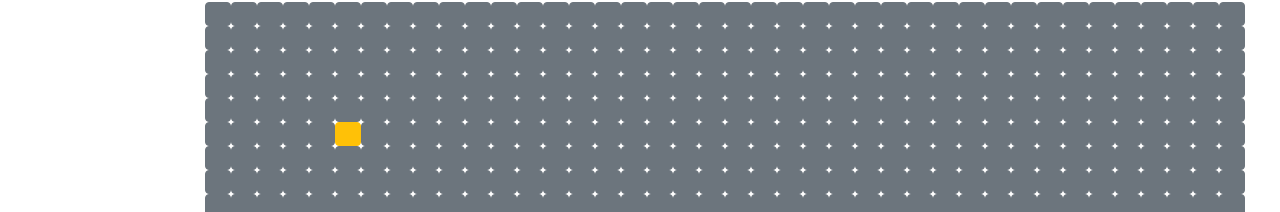
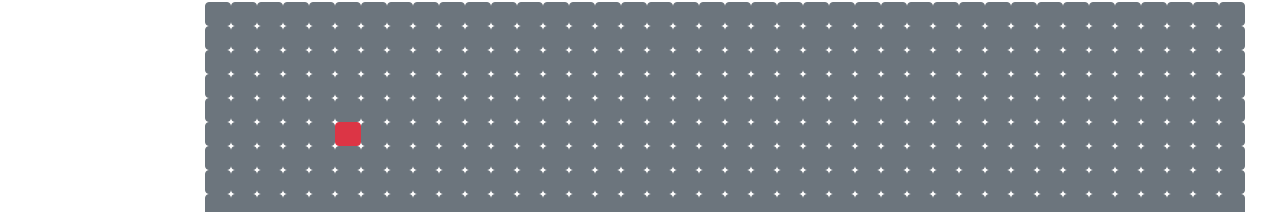
Before and after one commit to sebasgamboa27/PathFinding-Visualizer-Angular, an Angular app in the folder PathFinder/: page / in a window 1280 px wide. Shown: the part 158-370 px from the top of the page. Built offline with nearby package versions, Linux system fonts and the light colour scheme.

Commit message:
animations added

```diff
--- a/PathFinder/src/app/node/node.component.css
+++ b/PathFinder/src/app/node/node.component.css
@@ -1 +1,62 @@
 button { width: 100%; height: 100%; font-size: 5em !important; }
+
+.node-visited {
+  animation-name: visitedAnimation;
+  animation-duration: 1.5s;
+  animation-timing-function: ease-out;
+  animation-delay: 0;
+  animation-direction: alternate;
+  animation-iteration-count: 1;
+  animation-fill-mode: forwards;
+  animation-play-state: running;
+}
+
+@keyframes visitedAnimation {
+  0% {
+    transform: scale(0.3);
+    background-color: rgba(0, 0, 66, 0.75);
+    border-radius: 100%;
+  }
+
+  50% {
+    background-color: rgba(17, 104, 217, 0.75);
+  }
+
+  75% {
+    transform: scale(1.2);
+    background-color: rgba(0, 217, 159, 0.75);
+  }
+
+  100% {
+    transform: scale(1);
+    background-color: rgba(0, 190, 218, 0.75);
+  }
+}
+
+.node-isPath {
+  animation-name: shortestPath;
+  animation-duration: 1.5s;
+  animation-timing-function: ease-out;
+  animation-delay: 0;
+  animation-direction: alternate;
+  animation-iteration-count: 1;
+  animation-fill-mode: forwards;
+  animation-play-state: running;
+}
+
+@keyframes shortestPath {
+  0% {
+    transform: scale(0.6);
+    background-color: rgb(255, 254, 106);
+  }
+
+  50% {
+    transform: scale(1.2);
+    background-color: rgb(255, 254, 106);
+  }
+
+  100% {
+    transform: scale(1);
+    background-color: rgb(255, 254, 106);
+  }
+}
--- a/PathFinder/src/app/node/node.component.html
+++ b/PathFinder/src/app/node/node.component.html
@@ -1,8 +1,10 @@
 <button type="button" class="btn"
-[class.btn-warning]="isStart"
+[class.btn-danger]="isStart"
 [class.btn-secondary]="!animated && !isFinish && !isStart && !isWall && !isPath"
 [class.btn-success]="isFinish"
 [class.btn-primary]="!isPath && animated"
+[class.node-visited]="!isPath && animated"
 [class.btn-dark]="isWall"
-[class.btn-danger]="isPath && !isStart && !isFinish"
+[class.btn-warning]="isPath && !isStart && !isFinish"
+[class.node-isPath]="isPath && !isStart && !isFinish"
 (mousedown)="makeWallDown()" (mouseover)="makeWallEnter(false)" (mouseup)="makeWallUp()"></button>
```
